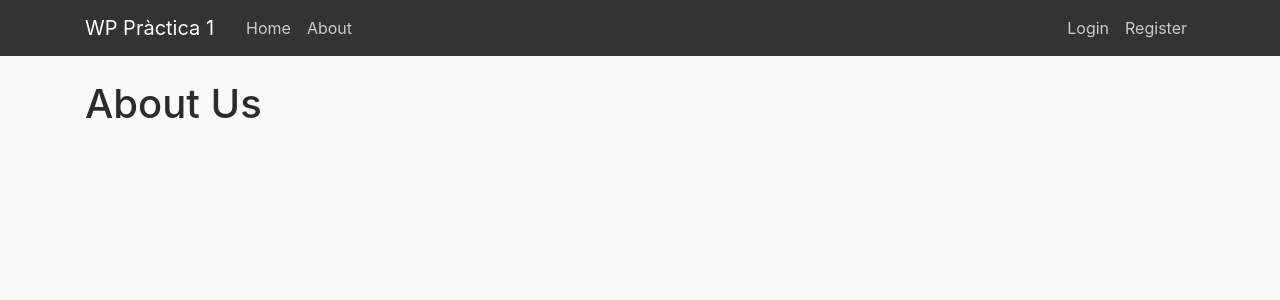
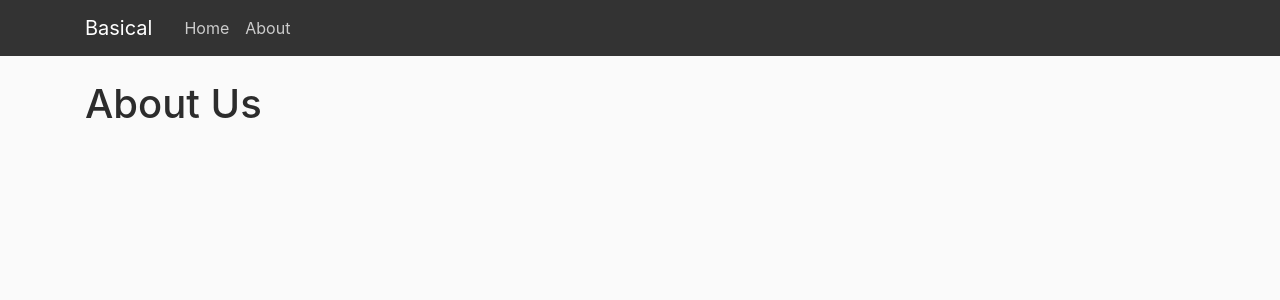
Before and after one commit to FaysalBM/Web-Project-Delivery1, a Django app: page /about/ in a window 1280 px wide. Shown: the top 300 px of the page. Run offline with Django 4.2, Linux system fonts and the light colour scheme; a user stored in the database is signed in; some libraries are stand-ins or nearby versions.

Commit message:
simplified about page navbar

```diff
--- a/src/wpApp/web/templates/web/about.html
+++ b/src/wpApp/web/templates/web/about.html
@@ -19,7 +19,7 @@
         <header class="site-header">
             <nav class="navbar navbar-expand-md navbar-dark bg-steel fixed-top">
                 <div class="container">
-                    <a class="navbar-brand mr-4" href="/">WP Pràctica 1</a>
+                    <a class="navbar-brand mr-4" href="/">Basical</a>
                     <button class="navbar-toggler" type="button" data-toggle="collapse" data-target="#navbarToggle" aria-controls="navbarToggle" aria-expanded="false" aria-label="Toggle navigation">
                         <span class="navbar-toggler-icon"></span>
                     </button>
@@ -27,11 +27,6 @@
                         <div class="navbar-nav mr-auto">
                             <a class="nav-item nav-link" href="/">Home</a>
                             <a class="nav-item nav-link" href="/about">About</a>
-                        </div>
-                        <!-- Navbar Right Side -->
-                        <div class="navbar-nav">
-                            <a class="nav-item nav-link" href="/login">Login</a>
-                            <a class="nav-item nav-link" href="#">Register</a>
                         </div>
                     </div>
                 </div>
```
Also changed, not shown: src/wpApp/db.sqlite3.
